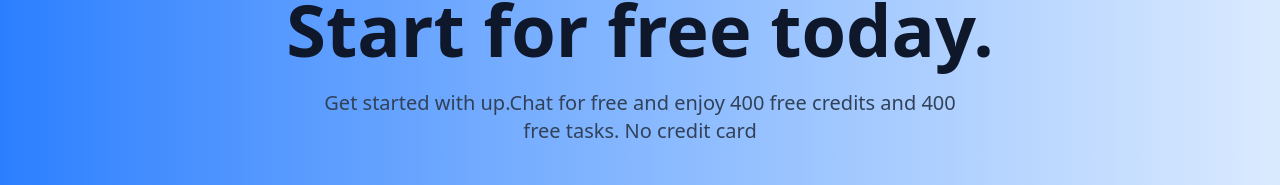
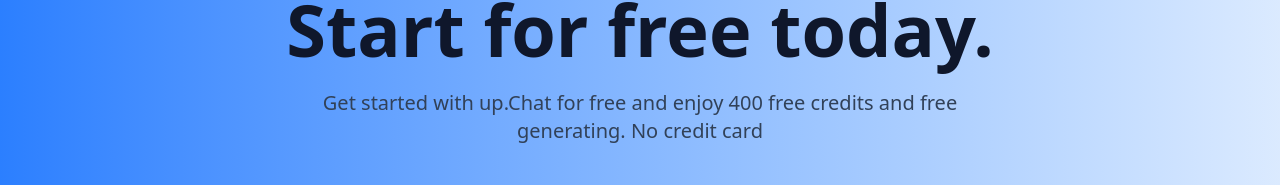
Before and after one commit to marksikaundi/up.Chat, a Next.js app: page / in a window 1280 px wide. Shown: the part 1876-2061 px from the top of the page. Built offline with nearby package versions, Linux system fonts and the light colour scheme; no server answers.

Commit message:
✏️ Update FreeSection text to reflect free generating instead of free tasks

```diff
--- a/components/FreeSection.tsx
+++ b/components/FreeSection.tsx
@@ -30,7 +30,7 @@
         <h1 className="text-4xl md:text-6xl lg:text-7xl font-bold text-slate-900 mb-6">Start for free today.</h1>
 
         <p className="text-lg md:text-xl text-slate-700 mb-10 max-w-2xl mx-auto">
-            Get started with up.Chat for free and enjoy 400 free credits and 400 free tasks. No credit card
+            Get started with up.Chat for free and enjoy 400 free credits and free generating. No credit card
         </p>
 
         <div className="flex flex-wrap justify-center gap-8 mb-10">
```
